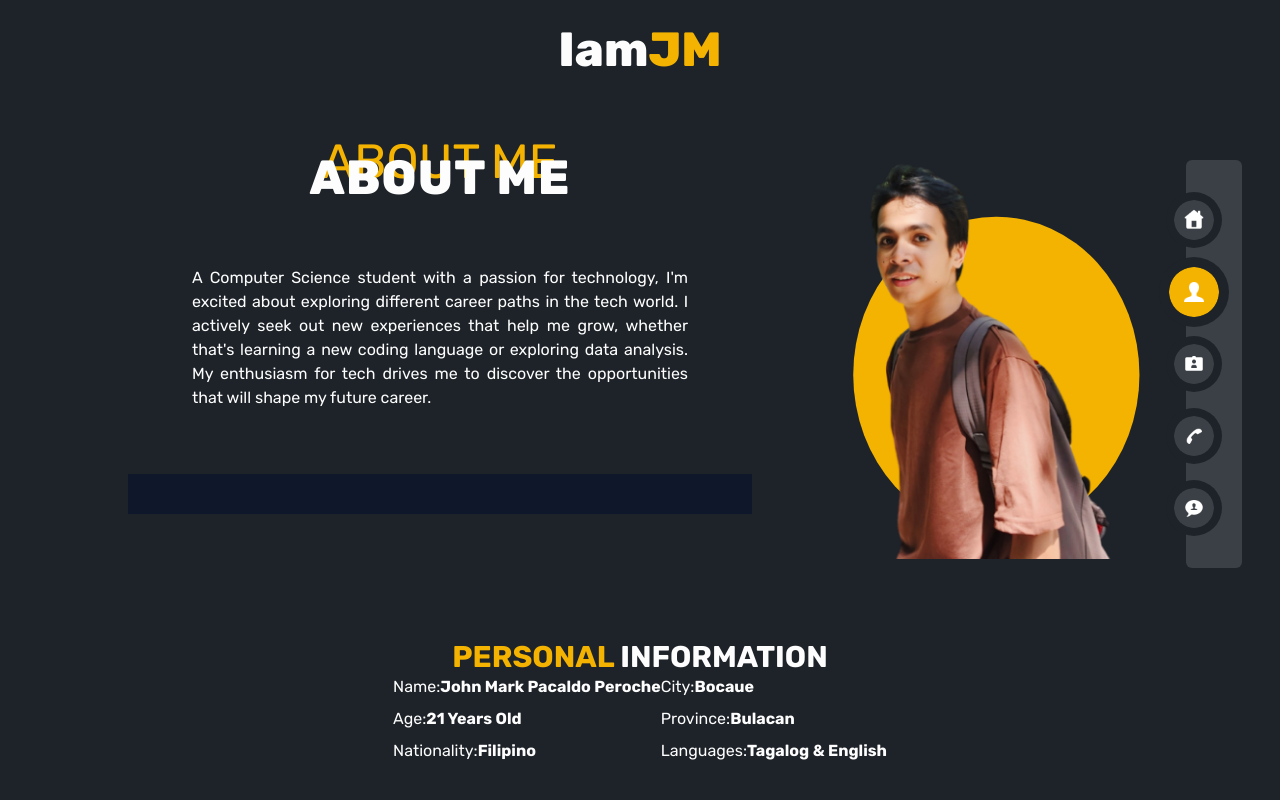
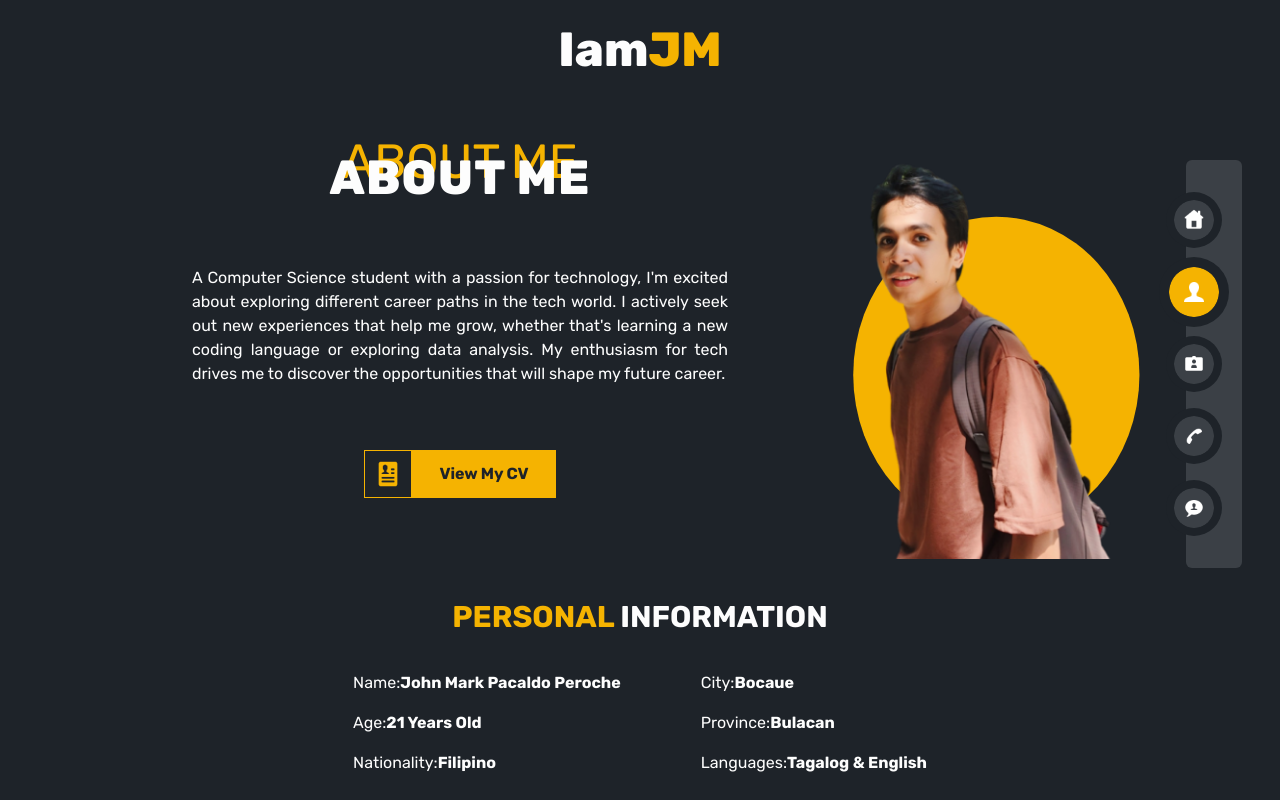
Before and after one commit to Java-rice/IAmJM, a React (Vite) app: page /IAmJM/about in a window 1280 px wide. Shown: the top 800 px of the page. Built offline with nearby package versions, Linux system fonts and the light colour scheme.

Commit message:
feat: add about components

```diff
--- a/src/components/cards/AnimatedProfile.jsx
+++ b/src/components/cards/AnimatedProfile.jsx
@@ -6,7 +6,7 @@ const AnimatedProfile = () => {
     <div className="flex items-center justify-center mx-2 lg:mx-0">
       <svg
         width="100%"
-        height="80%"
+        height="auto"
         max-height="1200"
         viewBox="0 0 538 545"
         preserveAspectRatio="xMidYMid meet"
--- a/src/pages/about/About.jsx
+++ b/src/pages/about/About.jsx
@@ -2,11 +2,12 @@ import React from "react";
 import Navigation from "../../components/navigation/Navigation";
 import { Button } from "../../components/button/Button";
 import profileImage from "../../assets/profileimage.png"
+import Resume from "../../assets/Resume.png"
 
 const About = () => {
   return (
-    <div className="px-[10%] gap-20 text-[#FDFDFD] font-rubik flex flex-col justify-center items-center h-auto py-auto">
-      <div className="flex lg:flex-row flex-col-reverse gap-20 pt-20 ">
+    <div className="px-[10%] gap-10 text-[#FDFDFD] font-rubik flex flex-col justify-center items-center h-auto py-auto">
+      <div className="flex lg:flex-row flex-col-reverse gap-10 pt-20 ">
         <div className="w-[100%] flex flex-col gap-16">
           <div className="relative">
             <h2 className="text-[#F5B301]  absolute inset-0 text-5xl z-0 text-center -top-4">
@@ -16,7 +17,7 @@ const About = () => {
               ABOUT ME
             </h1>
           </div>
-          <p className="text-[#FDFDFD] text-base text-justify px-16 ">
+          <p className="text-[#FDFDFD] text-base text-justify lg:px-16 ">
             A Computer Science student with a passion for technology, I'm
             excited about exploring different career paths in the tech world. I
             actively seek out new experiences that help me grow, whether that's
@@ -24,9 +25,16 @@ const About = () => {
             enthusiasm for tech drives me to discover the opportunities that
             will shape my future career.
           </p>
-          <Button></Button>
+          <button className=" bg-[#F5B301] w-[12rem] h-auto mx-auto">
+            <div className="flex flex-row">
+              <div className=" flex justify-center align-middle bg-[#1E2329] border border-[#F5B301] w-12 h-12">
+                <img src={Resume} className="m-auto  w-7 h-7"></img>
+              </div>
+              <p className="my-auto text-[#1E2329] text-base mx-auto font-bold">View My CV</p>
+            </div>
+          </button>
         </div>
-        <div className="relative w-full lg:px-auto max-w-xs">
+        <div className="relative lg:mx-0 mx-auto w-full lg:px-auto max-w-xs">
           <svg
             className="absolute inset-0 w-full h-full"
             viewBox="0 0 332 421"
@@ -43,14 +51,14 @@ const About = () => {
           />
         </div>
       </div>
-      <div>
+      <div className="flex flex-col gap-3">
         <h3 className="font-bold text-3xl text-center">
           <span className="text-[#F5B301]">PERSONAL</span> INFORMATION
         </h3>
         <div></div>
         <div></div>
-        <div className="flex flex-row justify-between">
-          <div className="flex flex-col gap-2" >
+        <div className="flex flex-row gap-20 justify-between">
+          <div className="flex flex-col gap-4" >
             <p>
               Name:<b>John Mark Pacaldo Peroche</b>
             </p>
@@ -61,7 +69,7 @@ const About = () => {
               Nationality:<b>Filipino</b>
             </p>
           </div>
-          <div className="flex flex-col gap-2" >
+          <div className="flex flex-col gap-4" >
             <p>
               City:<b>Bocaue</b>
             </p>
```
Also changed, not shown: src/assets/Resume.png (added).
